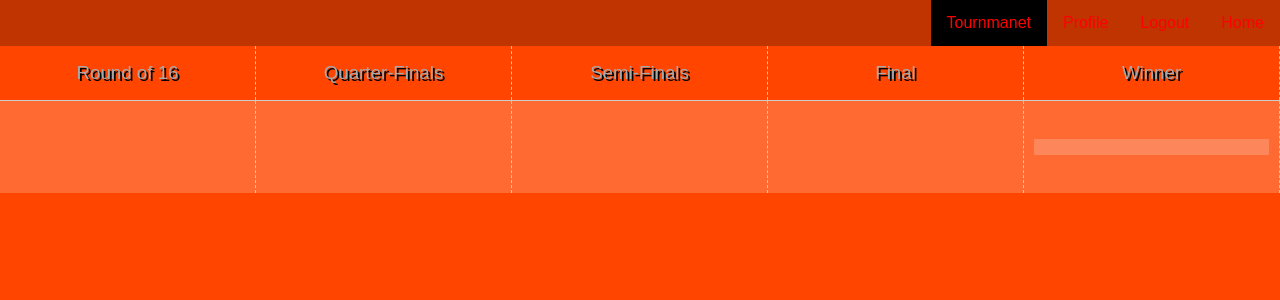
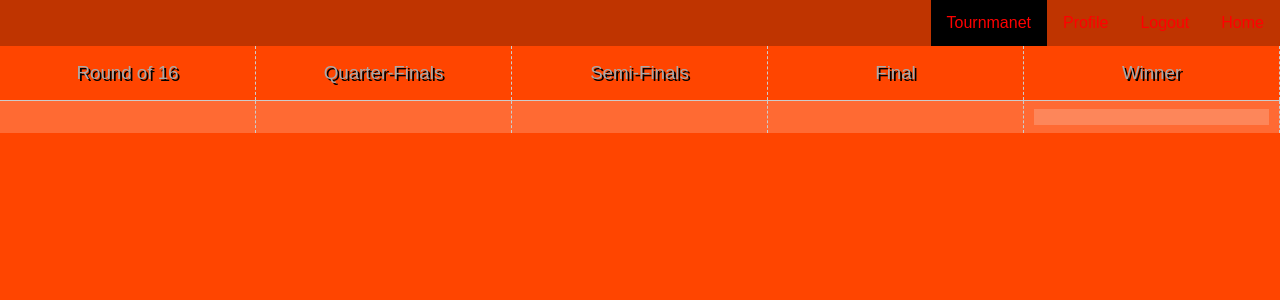
Before and after one commit to CodeName-Kids-Next-Door/CNKND, a Python web app: template Templates/tournament_Viewer.html in a window 1280 px wide. Shown: the top 300 px of the page. Run offline with Jinja, Linux system fonts and the light colour scheme; the template is opened without the code that fills it, so the values that code supplies are empty.

Commit message:
Fixed the Backets!!!
there, now it looks nicer and not big

```diff
--- a/Templates/tournament_Viewer.html
+++ b/Templates/tournament_Viewer.html
@@ -85,13 +85,14 @@
         padding-left: 0;
         display: flex;
         margin: 0;
-        padding: 30px 0;
+        /* padding: 30px 0; */
         flex-grow: 1;
         flex-direction: column;
         justify-content: space-around;
         list-style-type: none;
         border-right: 1px dashed #ccc;
         flex: 1;
+        font-size: 19.5px;
       }
       .team-item {
         background-color: rgba(244,244,244,0.2);
@@ -100,8 +101,9 @@
         margin: .5rem 10px;
         position: relative;
         vertical-align: middle;
-        line-height: 2;
+        /* line-height: 2; */
         text-align: center;
+        display: flex;
       }
       .team-item:after {
         content: '';
--- a/main.py
+++ b/main.py
@@ -225,7 +225,7 @@ class TournmanetViewerPage(webapp2.RequestHandler):
             pairs2.append([str(tourn_query.round2[i]), str(tourn_query.round2[len(tourn_query.round2) - i - 1])])
         pairs3 = []
         for i in range(0, len(tourn_query.round3) / 2):
-            pairs3.append([str(tourn_query.round3[i]), str(tourn_query.round3[len(tourn_query.round3) - i - 1])])
+            pairs2.append([str(tourn_query.round3[i]), str(tourn_query.round3[len(tourn_query.round3) - i - 1])])
         tourn_dict = {'all': tourn_query,
             'pairs0': pairs0,
             'pairs1': pairs1,
@@ -255,7 +255,7 @@ class TournmanetViewerPage(webapp2.RequestHandler):
             pairs2.append([str(tourn.round2[i]), str(tourn.round2[len(tourn.round2) - i - 1])])
         pairs3 = []
         for i in range(0, len(tourn.round3) / 2):
-            pairs3.append([str(tourn.round3[i]), str(tourn.round3[len(tourn.round3) - i - 1])])
+            pairs2.append([str(tourn.round3[i]), str(tourn.round3[len(tourn.round3) - i - 1])])
         pairs3 = tourn.round3
         next_round1 = tourn.round1
         next_round2 = tourn.round2
--- a/templates/tournament_Viewer.html
+++ b/templates/tournament_Viewer.html
@@ -85,13 +85,14 @@
         padding-left: 0;
         display: flex;
         margin: 0;
-        padding: 30px 0;
+        /* padding: 30px 0; */
         flex-grow: 1;
         flex-direction: column;
         justify-content: space-around;
         list-style-type: none;
         border-right: 1px dashed #ccc;
         flex: 1;
+        font-size: 19.5px;
       }
       .team-item {
         background-color: rgba(244,244,244,0.2);
@@ -100,8 +101,9 @@
         margin: .5rem 10px;
         position: relative;
         vertical-align: middle;
-        line-height: 2;
+        /* line-height: 2; */
         text-align: center;
+        display: flex;
       }
       .team-item:after {
         content: '';
```
